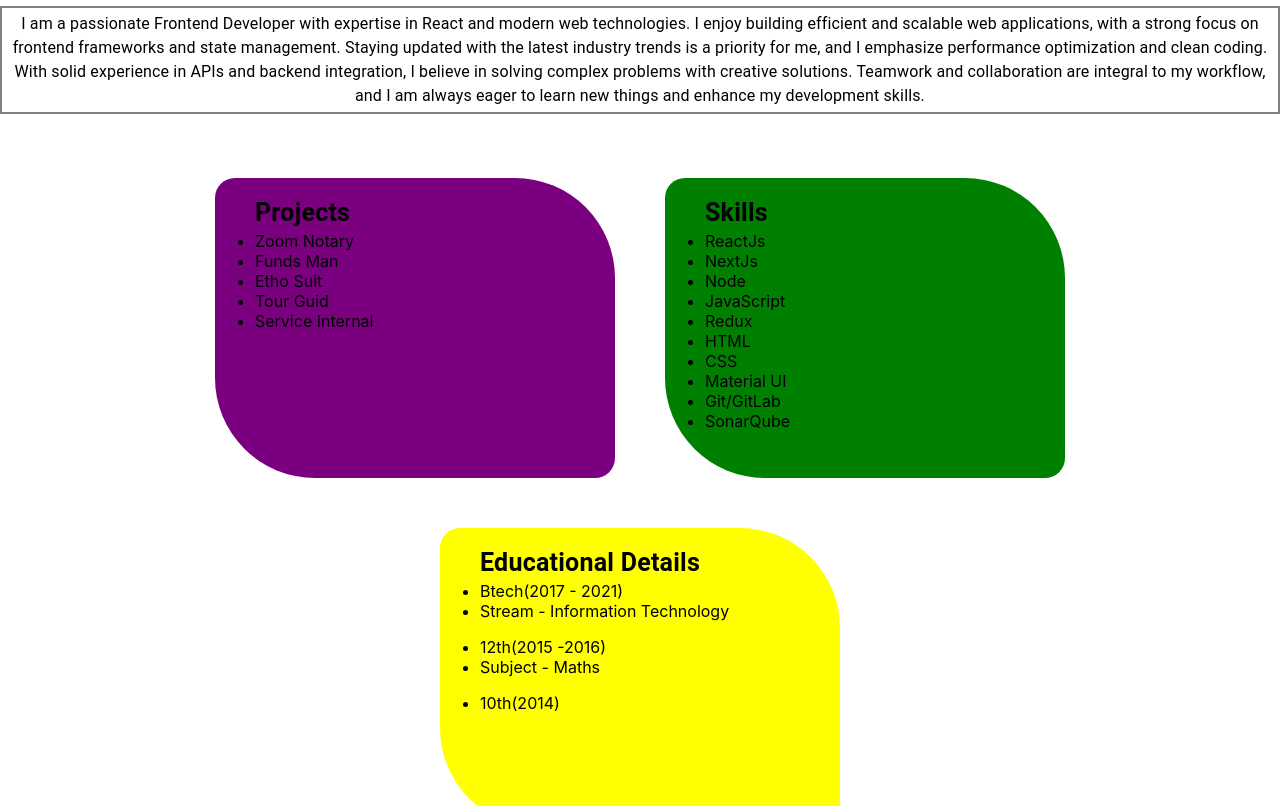
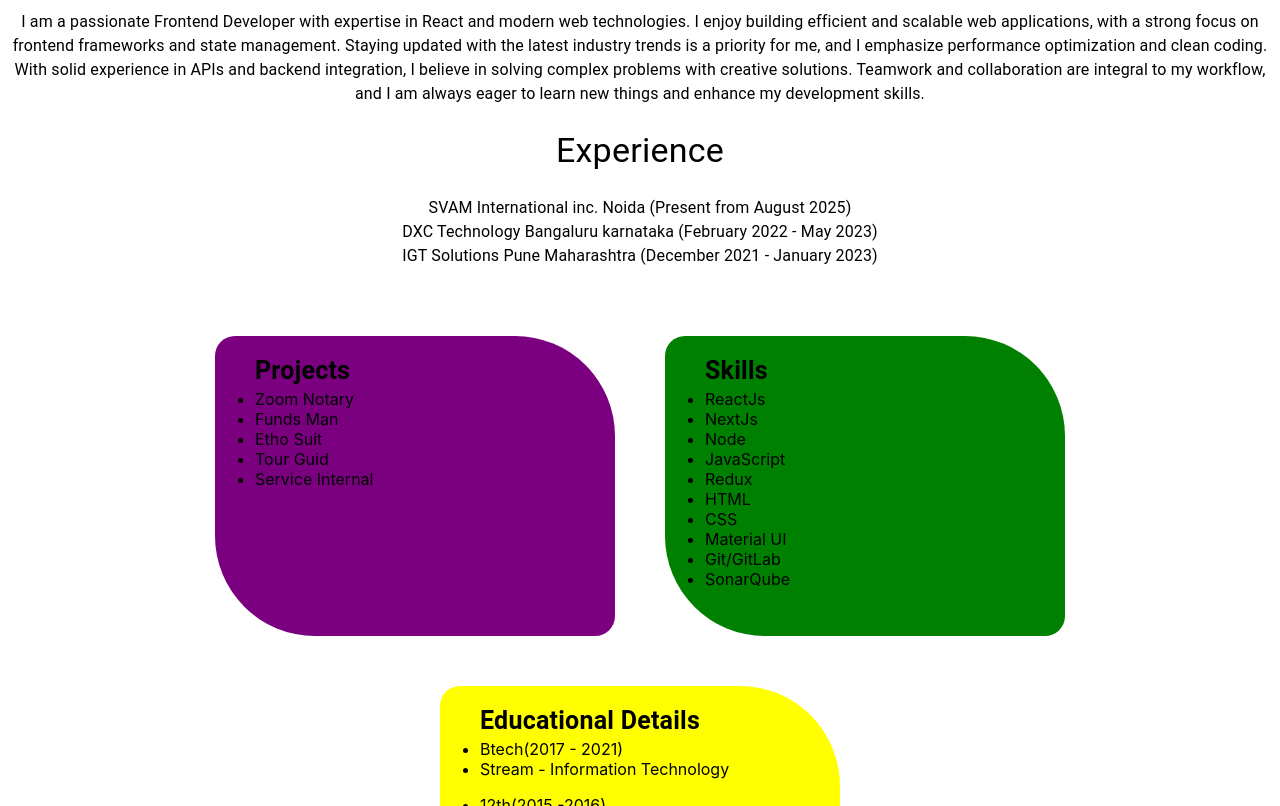
Before and after one commit to barmanakash/my-portfolio-akash, a React (Create React App) app: page / in a window 1280 px wide. Shown: the part 900-1706 px from the top of the page. Built offline with nearby package versions, Linux system fonts and the light colour scheme.

Commit message:
Added Experience

```diff
--- a/src/component/portfolio.js
+++ b/src/component/portfolio.js
@@ -30,6 +30,26 @@ class Portfolio extends Component {
           </Box>
           <Box className="aboutstyle">
             <Typography> {textValues.aboutMeText}</Typography>
+          </Box>
+          <Box>
+            <Typography
+              variant="h4"
+              align="center"
+              style={{ marginTop: "20px" }}
+            >
+              {textValues.experience}
+            </Typography>
+          </Box>
+          <Box className="aboutstyleexp">
+            <Typography>
+              SVAM International inc. Noida (Present from August 2025)
+            </Typography>
+            <Typography>
+              DXC Technology Bangaluru karnataka (February 2022 - May 2023)
+            </Typography>
+            <Typography>
+              IGT Solutions Pune Maharashtra (December 2021 - January 2023)
+            </Typography>
           </Box>
         </Box>
         <Box className="prbox">
@@ -158,7 +178,6 @@ const StyleBox = styled(Box)({
     alignItems: "center",
     padding: "4px",
     fontFamil: "Arial, sans-serif",
-    border: "2px solid gray",
     textAlign: "center",
   },
   "& .prbox": {
@@ -211,4 +230,14 @@ const StyleBox = styled(Box)({
   "& .commonbox": {
     display: "flex",
   },
+  "& .aboutstyleexp": {
+    display: "flex",
+    justifyContent: "center",
+    alignItems: "center",
+    padding: "4px",
+    fontFamil: "Arial, sans-serif",
+    textAlign: "center",
+    marginTop: "20px",
+    flexDirection: "column",
+  },
 });
--- a/src/text.js
+++ b/src/text.js
@@ -8,4 +8,5 @@ export const textValues = {
   ContactText: "Contact",
   contactous:
     " Feel free to reach out to me at 1998akashbarman@gmail.com and +91 626108194",
+  experience: "Experience",
 };
```
